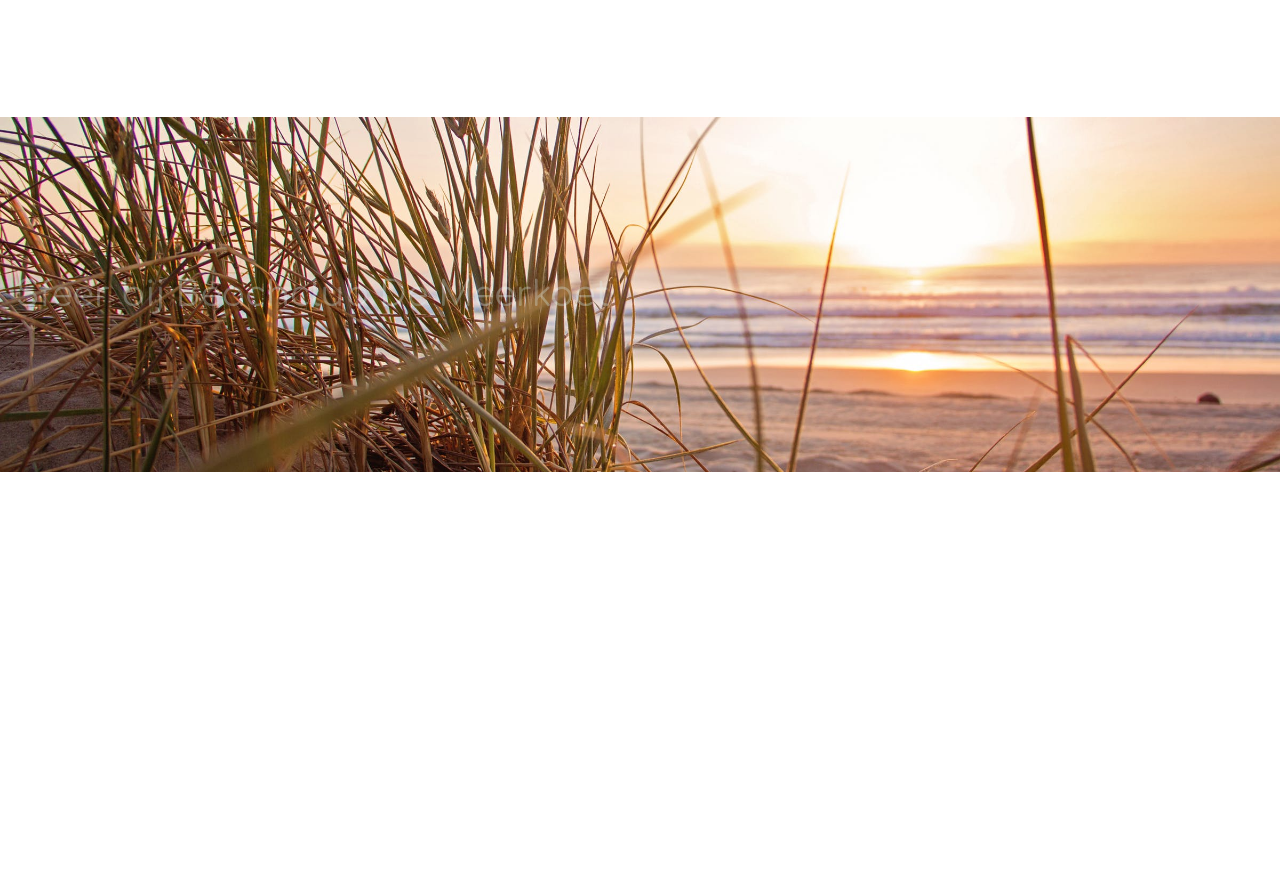
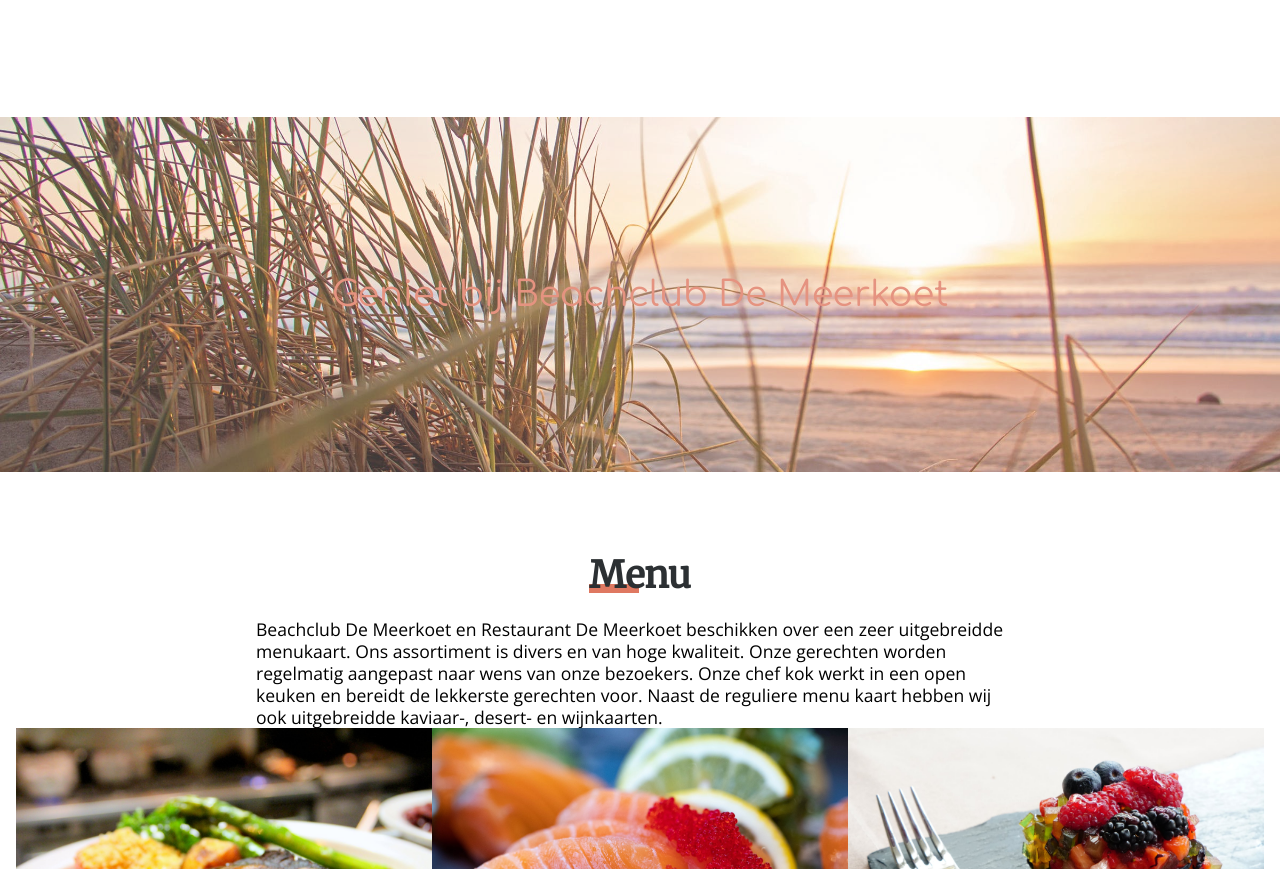
Before and after one commit to draZer0/BeachclubDeMeerkoet, a plain HTML site: page index.html in a window 1280 px wide. Shown: the part 1931-2800 px from the top of the page. Before the commit the page ends 2403 px from the top, so only its background shows below. Drawn offline with nearby package versions, Linux system fonts and the light colour scheme.

Commit message:
Menukaart section added for 3 menu links

```diff
--- a/css/style.scss
+++ b/css/style.scss
@@ -203,18 +203,78 @@ header {
     background-position: center;
     background-repeat: no-repeat;
     background-size: cover;
+    opacity: 0.8;
 
     &-container {
         max-width: 1248px;
         margin: 0 auto;
 
         h2 {
+            text-align: center;
             font-family: 'Comfortaa', cursive;
             font-size: 2.2em;
-            color: $color_light;
+            color: $pcolor_dark;
             padding: $default-gap*4 0;
-            opacity: 0.3;
         }
 
     }
 }
+
+// MENU
+.menu {
+    margin: $default-gap*2 0;
+
+    &-container {
+        max-width: 768px;
+        margin: 0 auto;
+
+        &__title {
+            display: flex;
+            justify-content: center;
+            margin-bottom: $default-gap/2;
+
+            h1 {
+                font-family: 'Merriweather', serif;
+                color: #2c3033;
+                line-height: 1.25;
+                font-weight: bold;
+                position: relative;
+                z-index: 1;
+                font-size: 2.3em;
+            }
+
+            h1:after {
+                width: 50px;
+                height: 9px;
+                position: absolute;
+                content: "";
+                bottom: 5px;
+                z-index: -1;
+                left: 0;
+                background-color: $pcolor_dark;
+            }
+        }
+
+        &__text {
+            font-size: 1.1em;
+            line-height: 1.25em;
+        }
+    }
+
+    .menukaarten {
+        max-width: 1248px;
+        margin: 0 auto;
+
+        &-container {
+            display: grid;
+            grid-template-columns: 1fr 1fr 1fr;
+
+            &__kaart {
+
+                img {
+                    max-width: 100%;
+                }
+            }
+        }
+    }
+}
--- a/index.html
+++ b/index.html
@@ -80,10 +80,34 @@
         <!-- RESERVEER -->
         <section class="reserveer" id="reserveer">
             <div class="reserveer-container">
-                <h2>Sfeer bij Beachclub De Meerkoet</h2>
+                <h2>Geniet bij Beachclub De Meerkoet</h2>
             </div>
         </section>
 
+        <!-- MENU -->
+        <section class="menu" id="menu">
+            <div class="menu-container">
+                <div class="menu-container__title">
+                    <h1>Menu</h1>
+                </div>
+                <div class="menu-container__text">
+                    <p>Beachclub De Meerkoet en Restaurant De Meerkoet beschikken over een zeer uitgebreidde menukaart. Ons assortiment is divers en van hoge kwaliteit. Onze gerechten worden regelmatig aangepast naar wens van onze bezoekers. Onze chef kok werkt in een open keuken en bereidt de lekkerste gerechten voor. Naast de reguliere menu kaart hebben wij ook uitgebreidde kaviaar-, desert- en wijnkaarten.</p>
+                </div>
+            </div>
+            <div class="menukaarten">
+                <div class="menukaarten-container">
+                    <div class="menukaarten-container__kaart">
+                        <img src="img/menu.jpeg" alt="Afbeelding voor menu kaart">
+                    </div>
+                    <div class="menukaarten-container__kaart">
+                        <img src="img/kaviaar.jpeg" alt="Afbeelding voor kaviaar kaart">
+                    </div>
+                    <div class="menukaarten-container__kaart">
+                        <img src="img/desert.jpeg" alt="Afbeelding voor dessert kaart">
+                    </div>
+                </div>
+            </div>
+        </section>
 
     </body>
 </html>
```
Also changed, not shown: css/style.css, img/desert.jpeg (added), img/kaviaar.jpeg (added), img/menu.jpeg (added).
